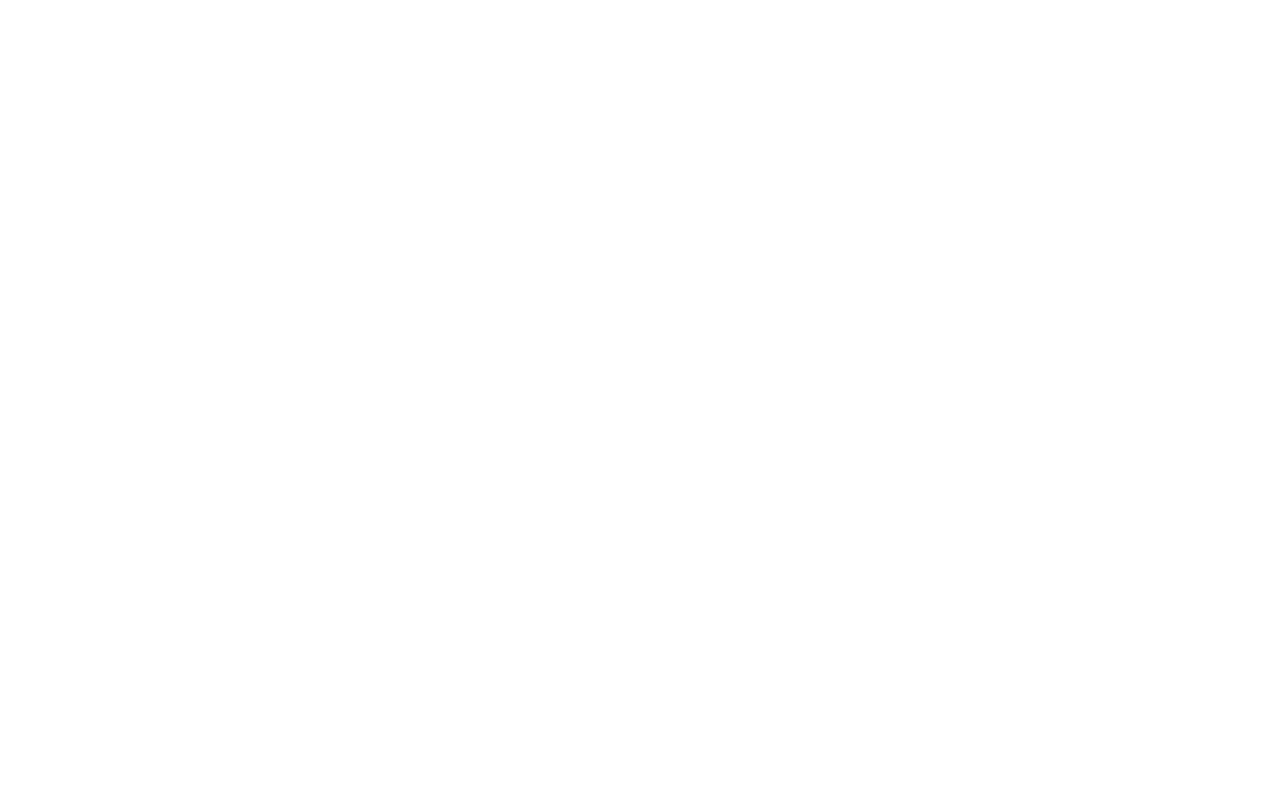
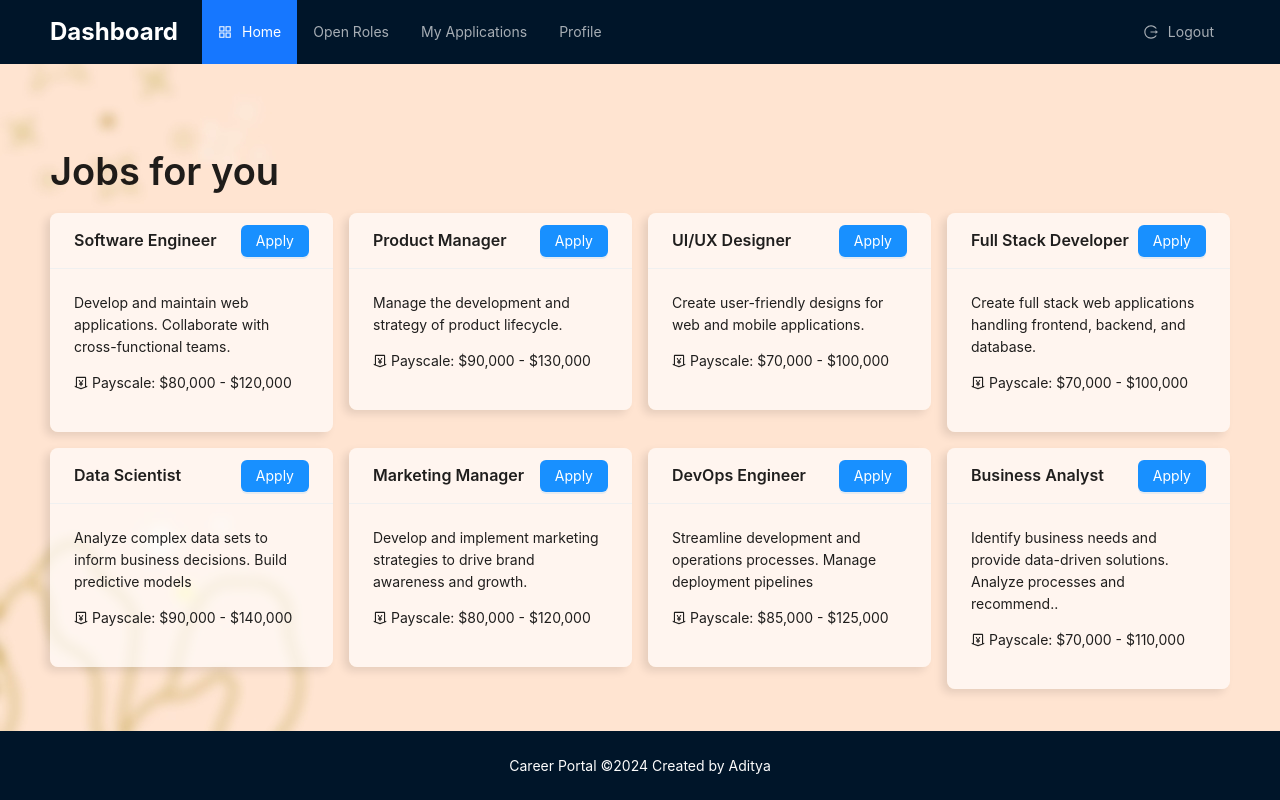
Before and after one commit to aditya-2403/stl-career, a React (Vite) app: page /dashboard in a window 1280 px wide. Before the commit this address had no page. Built offline with nearby package versions, Linux system fonts and the light colour scheme.

Commit message:
Create Dashboard

```diff
--- a/src/App.jsx
+++ b/src/App.jsx
@@ -3,6 +3,7 @@
 import Login from './components/Login/Login'
 import 'bootstrap/dist/css/bootstrap.min.css';
 import Register from './components/Registration/Registration';
+import Dashboard from './components/Dashboard/Dashboard';
 
 
 
@@ -13,10 +14,11 @@
       <Routes>
         <Route path="/" element={<Login />} />
         <Route path="/register" element={<Register />} />
+        <Route path="/dashboard" element={<Dashboard />} />
       </Routes>
     </Router>
     </>
   )
 }
 
-export default App
+export default App;
--- /dev/null
+++ b/src/components/Dashboard/Dashboard.css
@@ -0,0 +1,77 @@
+.dashboard-layout {
+    min-height: 100vh;
+    /* background-color: #ffe4d2; */
+    background-image: url('../../assets/images/bg.jpg');
+
+  }
+
+  .dashboard-header {
+    position: fixed;
+    z-index: 1;
+    width: 100%;
+  }
+
+  .logo {
+    float: left;
+    width: auto;
+    height: auto;
+    margin: 16px 24px 16px 0;
+    font-size: 24px;
+    font-weight: bold;
+    color: #ffffff;
+    transform: translateY(-1rem);
+  }
+
+  .ant-card {
+    border-radius: 8px;
+    background-color: #ffffffa7;
+    box-shadow: -5px 4px 9px 0px rgba(0, 0, 0, 0.1) !important;
+  }
+
+  .ant-card-extra .ant-btn {
+    background-color: #1890ff;
+    border: none;
+  }
+
+  .ant-btn:hover {
+    background-color: #40a9ff;
+  }
+
+  /* Media Queries for Responsiveness */
+  @media (max-width: 1200px) {
+    .logo {
+      font-size: 20px;
+    }
+  }
+
+  @media (max-width: 992px) {
+    .logo {
+      font-size: 18px;
+    }
+
+    .ant-card {
+      width: 100%;
+    }
+  }
+
+  @media (max-width: 768px) {
+    .logo {
+      font-size: 16px;
+    }
+
+    .ant-card {
+      width: 100%;
+      margin: 0 auto;
+    }
+  }
+
+  @media (max-width: 576px) {
+    .logo {
+      font-size: 14px;
+    }
+
+    .ant-card {
+      width: 100%;
+      margin: 0 auto;
+    }
+  }
--- /dev/null
+++ b/src/components/Dashboard/Dashboard.jsx
@@ -0,0 +1,130 @@
+import React from "react";
+import { Layout, Menu, Card, Row, Col, Typography, Button } from "antd";
+import {
+  AppstoreOutlined,
+  MoneyCollectOutlined,
+  LogoutOutlined,
+} from "@ant-design/icons";
+import { useNavigate } from "react-router-dom";
+import "./Dashboard.css";
+
+const { Header, Content, Footer } = Layout;
+const { Title, Paragraph } = Typography;
+
+const roles = [
+  {
+    title: "Software Engineer",
+    description:
+      "Develop and maintain web applications. Collaborate with cross-functional teams.",
+    payscale: "$80,000 - $120,000",
+  },
+  {
+    title: "Product Manager",
+    description: "Manage the development and strategy of product lifecycle.",
+    payscale: "$90,000 - $130,000",
+  },
+  {
+    title: "UI/UX Designer",
+    description:
+      "Create user-friendly designs for web and mobile applications.",
+    payscale: "$70,000 - $100,000",
+  },
+  {
+    title: "Full Stack Developer",
+    description:
+      "Create full stack web applications handling frontend, backend, and database.",
+    payscale: "$70,000 - $100,000",
+  },
+  {
+    title: "Data Scientist",
+    description:
+      "Analyze complex data sets to inform business decisions. Build predictive models",
+    payscale: "$90,000 - $140,000",
+  },
+  {
+    title: "Marketing Manager",
+    description:
+      "Develop and implement marketing strategies to drive brand awareness and growth.",
+    payscale: "$80,000 - $120,000",
+  },
+  {
+    title: "DevOps Engineer",
+    description:
+      "Streamline development and operations processes. Manage deployment pipelines",
+    payscale: "$85,000 - $125,000",
+  },
+  {
+    title: "Business Analyst",
+    description:
+      "Identify business needs and provide data-driven solutions. Analyze processes and recommend..",
+    payscale: "$70,000 - $110,000",
+  },
+];
+
+const Dashboard = () => {
+  const navigate = useNavigate();
+  const handleLogout = () => {
+    console.log("User logged out");
+    navigate("/");
+  };
+
+  return (
+    <Layout className="dashboard-layout">
+      <Header style={{ backgroundColor: "#001529" }}>
+        <div className="logo">Dashboard</div>
+        <Menu theme="dark" mode="horizontal" defaultSelectedKeys={["1"]}>
+          <Menu.Item key="1" icon={<AppstoreOutlined />}>
+            Home
+          </Menu.Item>
+          <Menu.Item key="2">Open Roles</Menu.Item>
+          <Menu.Item key="3">My Applications</Menu.Item>
+          <Menu.Item key="4">Profile</Menu.Item>
+          <Menu.Item
+            key="5"
+            style={{ marginLeft: "auto" }}
+            onClick={handleLogout}
+            icon={<LogoutOutlined />}
+          >
+            Logout
+          </Menu.Item>
+        </Menu>
+      </Header>
+
+      <Content
+        className="dashboard-content"
+        style={{ padding: "20px 50px", marginTop: 64 }}
+      >
+        <Title>Jobs for you</Title>
+        <Row gutter={[16, 16]}>
+          {roles.map((role, index) => (
+            <Col xs={24} sm={12} md={8} lg={6} key={index}>
+              <Card
+                title={role.title}
+                bordered={false}
+                extra={<Button type="primary">Apply</Button>}
+                style={{ width: "100%" }}
+              >
+                <Paragraph>{role.description}</Paragraph>
+                <Paragraph>
+                  <MoneyCollectOutlined /> Payscale: {role.payscale}
+                </Paragraph>
+              </Card>
+            </Col>
+          ))}
+        </Row>
+      </Content>
+
+      <Footer
+        style={{
+          textAlign: "center",
+          backgroundColor: "#001529",
+          color: "#fcfcfc",
+        }}
+      >
+        Career Portal ©2024 Created by Aditya
+      </Footer>
+    </Layout>
+  );
+};
+
+export default Dashboard;
--- a/src/components/Login/Login.css
+++ b/src/components/Login/Login.css
@@ -5,7 +5,7 @@
     overflow-y: hidden;
   }
 
-  /* Wrapper for two-column layout */
+
   .login-wrapper {
     background: url('https://marketplace.canva.com/EAFZcmTpKas/1/0/1600w/canva-video-intro-portada-fondo-background-simple-rosa-dorado-U93tpA4NMDA.jpg');
     display: flex;
@@ -16,7 +16,6 @@
     padding: 20px;
   }
 
-  /* Left side content */
   .login-left {
     flex: 1;
     padding: 40px;
@@ -24,16 +23,16 @@
 
   .left-title {
     font-size: 2.5rem;
-    color: #333; /* Darker text for light background */
+    color: #333;
   }
 
   .left-paragraph {
     font-size: 1.2rem;
-    color: #555; /* Darker paragraph text */
+    color: #555;
     line-height: 1.6;
   }
 
-  /* Right side form */
+
   .login-right {
     flex: 1;
     display: flex;
@@ -42,7 +41,7 @@
   }
 
   .login-card {
-    width: 500px; /* Adjust this value to make the form larger */
+    width: 500px;
     padding: 40px;
     border-radius: 15px;
     box-shadow: -17px 20px 7px 6px rgba(0, 0, 0, 0.1);
@@ -51,11 +50,11 @@
   }
 
 .input-field {
-    width: 100%; /* Ensure the fields take the full width */
+    width: 100%;
     border-radius: 8px;
     transition: all 0.3s ease-in-out;
     color: #333;
-    padding: 10px; /* Adjust the padding to make fields appear larger */
+    padding: 10px;
   }
 
   .input-field:hover, .input-field:focus {
--- a/src/components/Login/Login.jsx
+++ b/src/components/Login/Login.jsx
@@ -1,6 +1,6 @@
 import React from 'react';
 import { Form, Input, Button, Typography, Card } from 'antd';
-import { UserOutlined, LockOutlined } from '@ant-design/icons';
+import { UserOutlined, LockOutlined, MailOutlined } from '@ant-design/icons';
 import { Link } from 'react-router-dom'; // Import Link from react-router-dom
 import './Login.css';
 
@@ -32,23 +32,24 @@
             layout="vertical"
           >
             <Form.Item
-              name="username"
-              rules={[{ required: true, message: 'Please enter your username!' }]}
-            >
-              <Input
-                prefix={<UserOutlined className="input-icon" />}
-                placeholder="Username"
-                size="large"
-                className="input-field"
-              />
-            </Form.Item>
+                  name="email"
+                  rules={[
+                    { required: true, message: 'Please enter your email!' },
+                    { type: 'email', message: 'Please enter a valid email!' }
+                  ]}
+                >
+                  <Input placeholder="Enter Your Email" size="large" className="input-field"
+                        prefix={<UserOutlined className='input-icon'/>}
+                                    />
+
+                </Form.Item>
             <Form.Item
               name="password"
               rules={[{ required: true, message: 'Please enter your password!' }]}
             >
               <Input.Password
                 prefix={<LockOutlined className="input-icon" />}
-                placeholder="Password"
+                placeholder="Enter Your Password"
                 size="large"
                 className="input-field"
               />
```
Also changed, not shown: src/components/Registration/Registration.jsx (+48 -6 lines), src/assets/images/bg.jpg (added).
